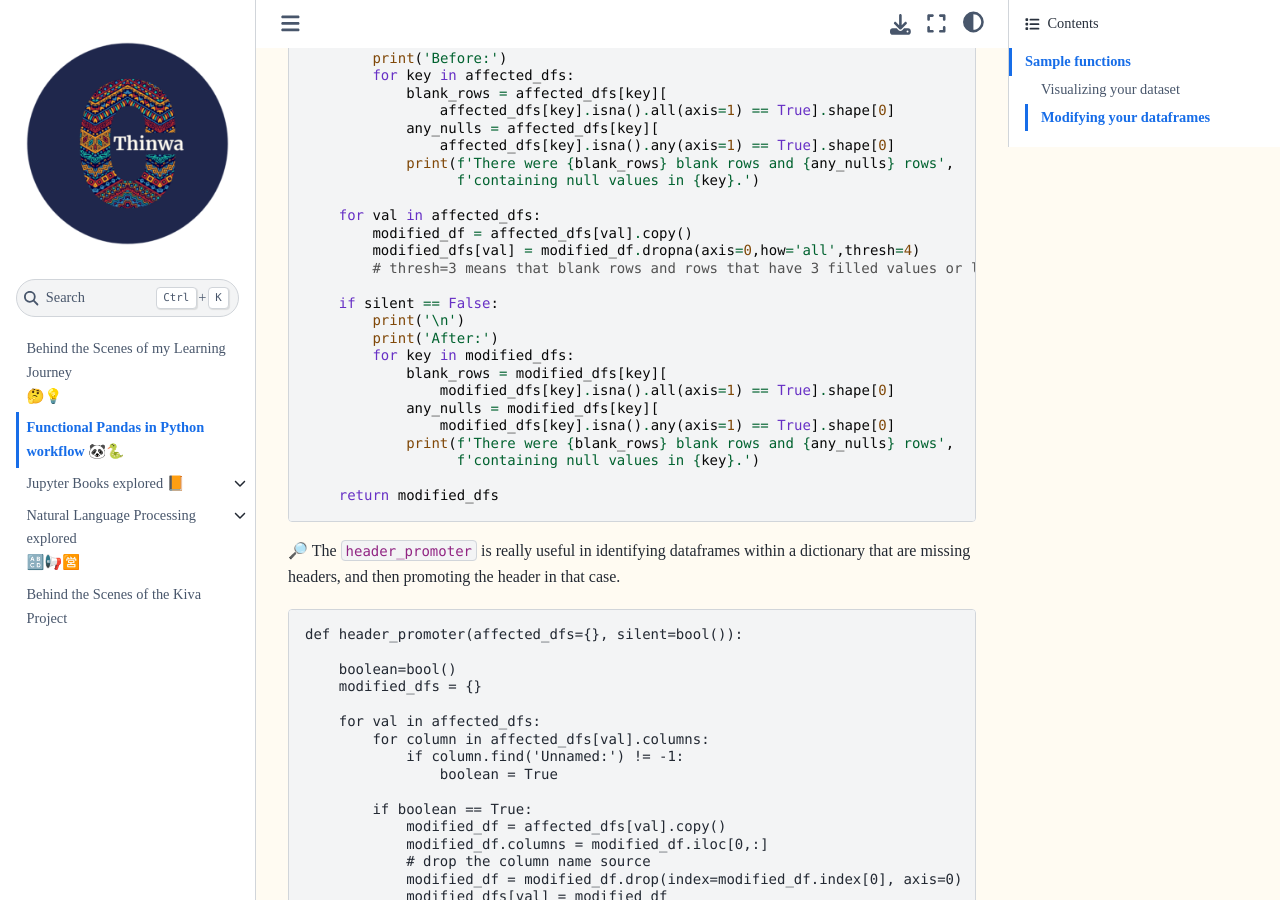
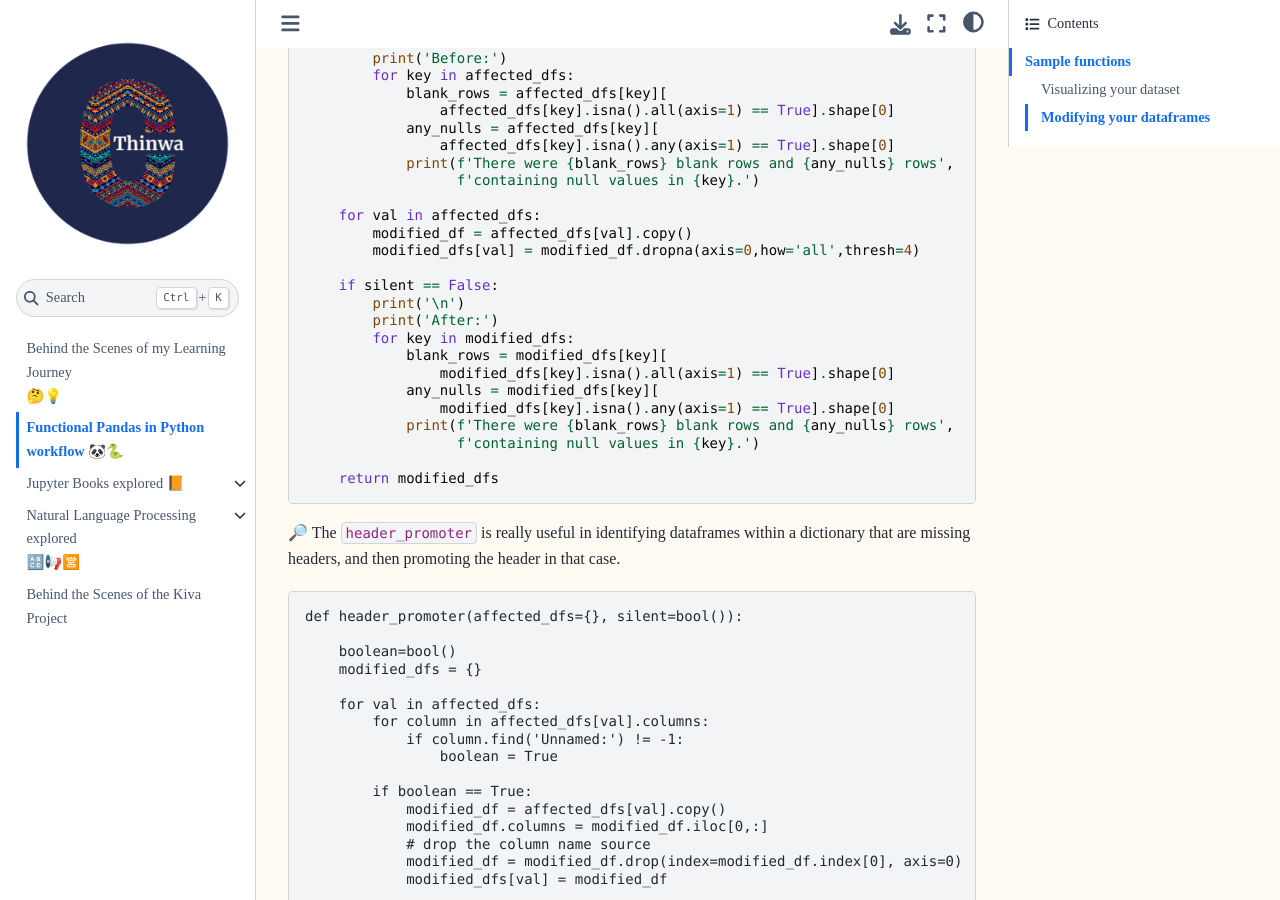
Before and after one commit to CeeThinwa/BTS-Continuous-Learning, a Jupyter Book: the page built from book/pandas_python.md, in a window 1280 px wide and 900 px high, scrolled down 3302 px. Built offline with Jupyter Book 1.0.4 settings and Sphinx 7.4.7 and the Sphinx Book theme 1.1.4, drawn with Linux system fonts in a browser that asks for light colours.

Commit message:
removed comment

```diff
--- a/book/pandas_python.md
+++ b/book/pandas_python.md
@@ -155,7 +155,6 @@ def blank_row_remover(affected_dfs={}, silent=bool()):
     for val in affected_dfs:
         modified_df = affected_dfs[val].copy()
         modified_dfs[val] = modified_df.dropna(axis=0,how='all',thresh=4)
-        # thresh=3 means that blank rows and rows that have 3 filled values or less will be deleted.
 
     if silent == False:
         print('\n')
```
